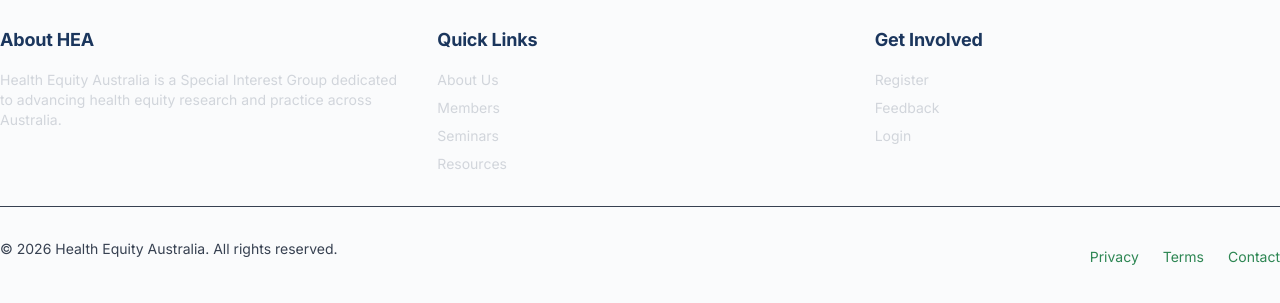
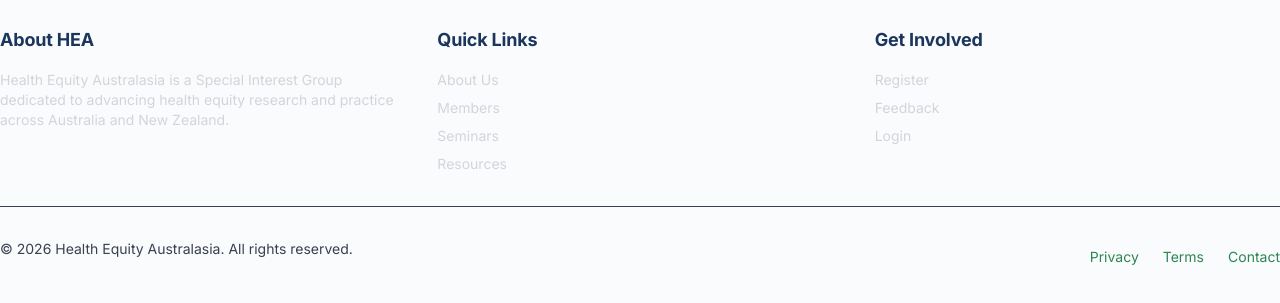
Before and after one commit to mingshanlzh/health-equity-australia, a Next.js app: page / in a window 1280 px wide. Shown: the part 1995-2298 px from the top of the page. Built offline with nearby package versions, Linux system fonts and the light colour scheme; no server answers; the database is empty.

Commit message:
Rename footer to Health Equity Australasia (incl. NZ)

```diff
--- a/components/Footer.tsx
+++ b/components/Footer.tsx
@@ -13,7 +13,7 @@
           <div>
             <h3 className="font-bold text-lg mb-4">About HEA</h3>
             <p className="text-sm text-gray-300">
-              Health Equity Australia is a Special Interest Group dedicated to advancing health equity research and practice across Australia.
+              Health Equity Australasia is a Special Interest Group dedicated to advancing health equity research and practice across Australia and New Zealand.
             </p>
           </div>
 
@@ -70,7 +70,7 @@
         {/* Divider */}
         <div className="border-t border-gray-700 pt-8">
           <div className="flex flex-col md:flex-row justify-between items-center text-sm text-gray-400">
-            <p>&copy; {currentYear} Health Equity Australia. All rights reserved.</p>
+            <p>&copy; {currentYear} Health Equity Australasia. All rights reserved.</p>
             <div className="flex gap-6 mt-4 md:mt-0">
               <a href="#" className="hover:text-accent transition">
                 Privacy
```
